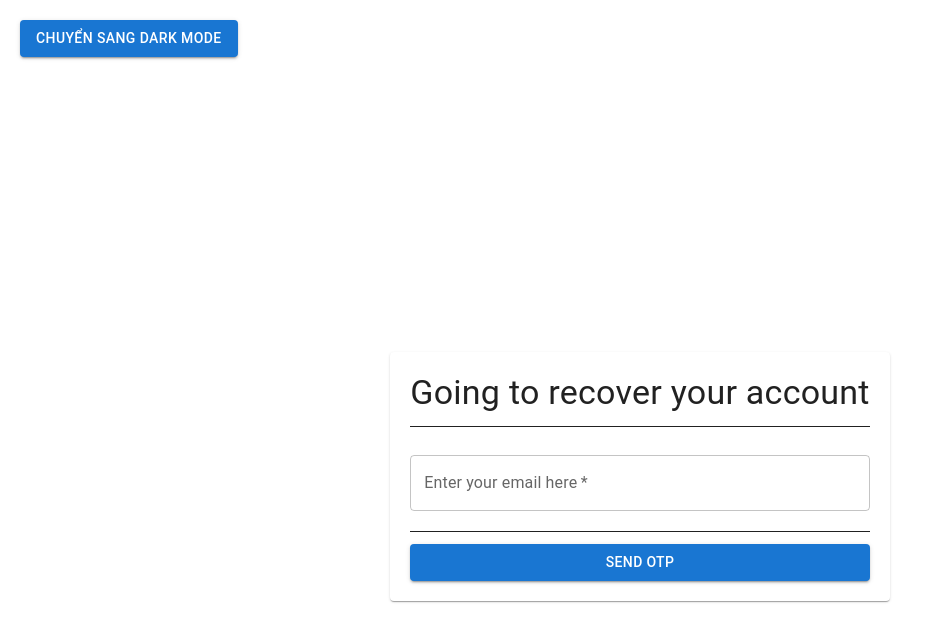
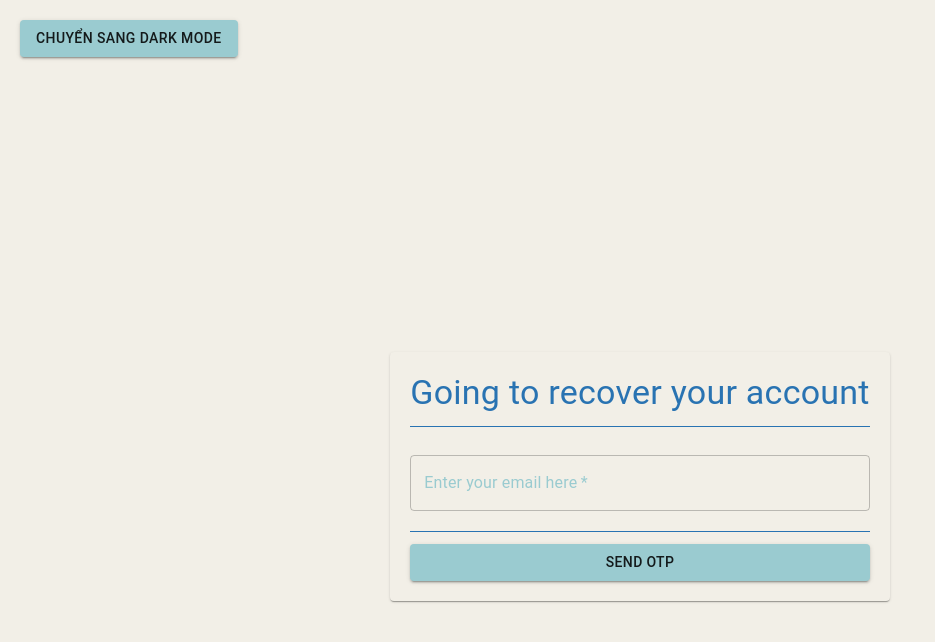
Before and after one commit to minhoa2005/Hospital-Manage, a React (Create React App) app in the folder frontend/: page /forgot-password in a window 1280 px wide. Shown: the top 642 px of the page, without its empty margins (0-935 px from the left). Built offline with nearby package versions, Linux system fonts and the light colour scheme; no server answers.

Commit message:
some adjust on ui

```diff
--- a/frontend/src/component/pages/public/ForgotPassword.tsx
+++ b/frontend/src/component/pages/public/ForgotPassword.tsx
@@ -36,7 +36,7 @@ export default function ForgotPassword() {
     }
     return (
         <Box className='flex justify-center items-center' sx={{ height: '100vh', backgroundColor: theme.palette.background.default }}>
-            <Paper className='w-[40%] p-5'>
+            <Paper className='w-[40%]' sx={{ padding: '20px' }}>
                 <Typography className='' variant='h4'>Going to recover your account</Typography>
                 <hr className='mt-3 mb-3' />
                 <TextField
--- a/frontend/src/layout/theme.tsx
+++ b/frontend/src/layout/theme.tsx
@@ -3,6 +3,17 @@ import { createTheme } from "@mui/material/styles"
 export const lightTheme = createTheme({
     palette: {
         mode: "light",
+        background: {
+            default: '#F2EFE7',
+            paper: '#F2EFE7'
+        },
+        text: {
+            primary: '#2973B2',
+            secondary: '#9ACBD0'
+        },
+        primary: {
+            main: '#9ACBD0'
+        }
     },
 })
 
@@ -10,12 +21,12 @@ export const darkTheme = createTheme({
     palette: {
         mode: 'dark',
         background: {
-            default: '#121212',
-            paper: '#1e1e1e'
+            default: '#211832',
+            paper: '#211832'
         },
         text: {
-            primary: '#ffffff',
-            secondary: '#b3b3b3',
+            primary: '#F25912',
+            secondary: '#F25912',
         },
     }
 
```
Also changed, not shown: 1 other file (tests, documents, lock files or other folders).
